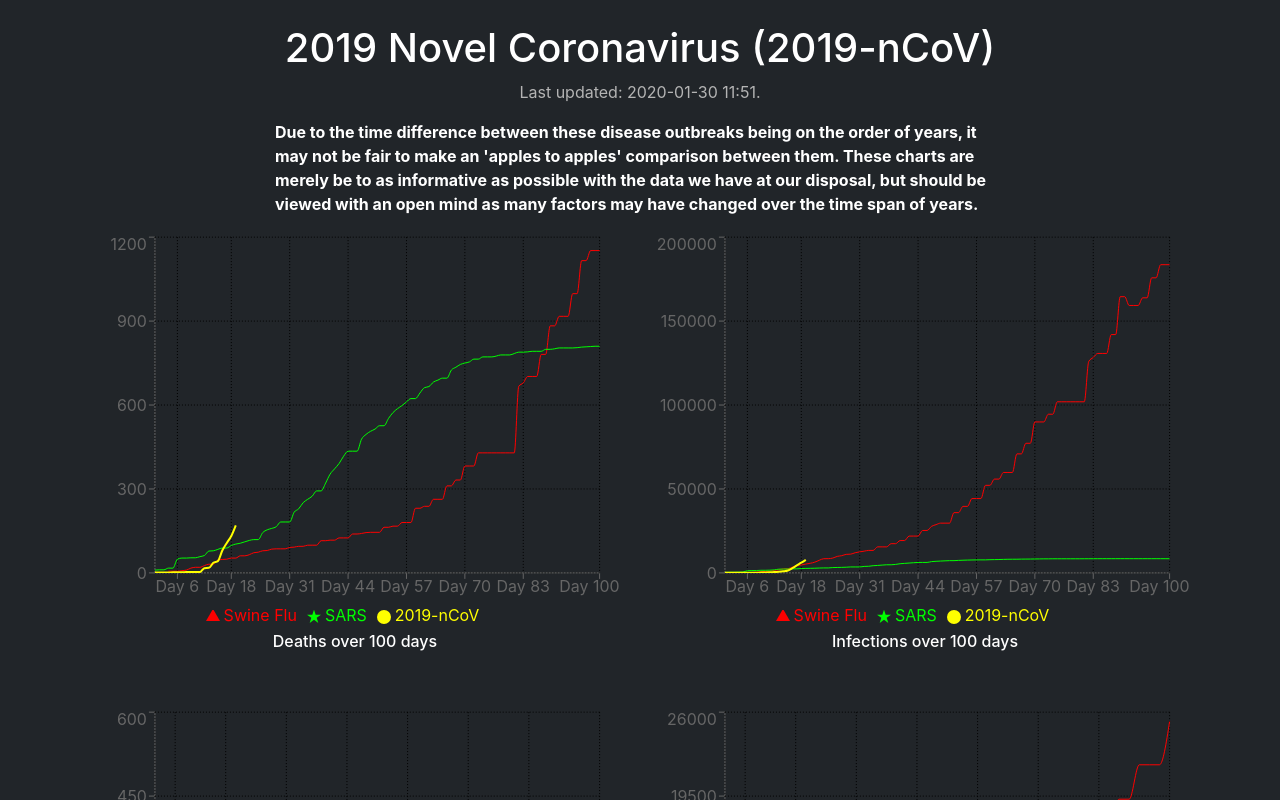
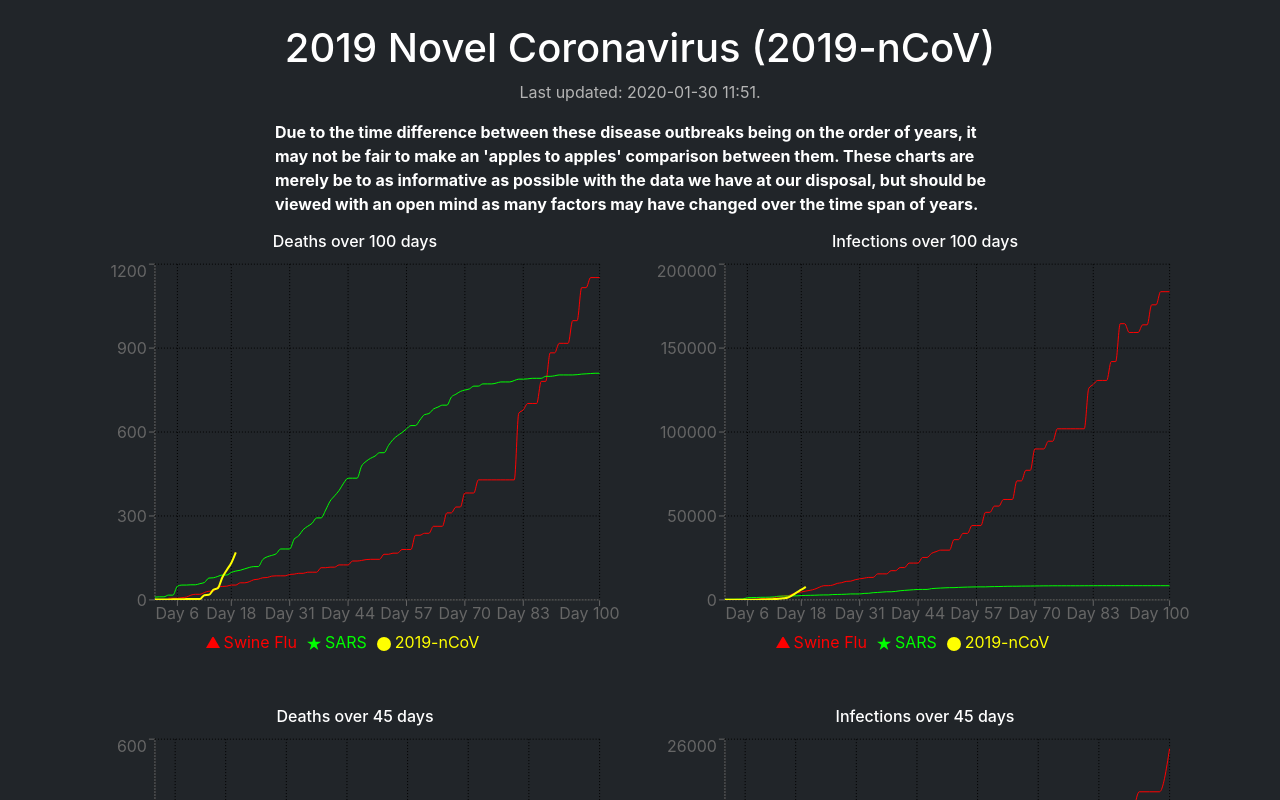
Before and after one commit to aaomidi/2019ncov, a Next.js app: page / in a window 1280 px wide. Shown: the top 800 px of the page. Built offline with nearby package versions, Linux system fonts and the light colour scheme.

Commit message:
Update index.js

```diff
--- a/pages/index.js
+++ b/pages/index.js
@@ -94,6 +94,7 @@ export default function Index() {
 
 const Chart = ({title, data, id}) => {
     return <div>
+        <h6>{title}</h6>
         <ResponsiveContainer width={"99%"} height={400}>
             <LineChart
             data={data}
@@ -112,7 +113,6 @@ const Chart = ({title, data, id}) => {
             <Legend/>
         </LineChart>
         </ResponsiveContainer>
-        <h6>{title}</h6>
         <br/><br/>
     </div>
 }
```
